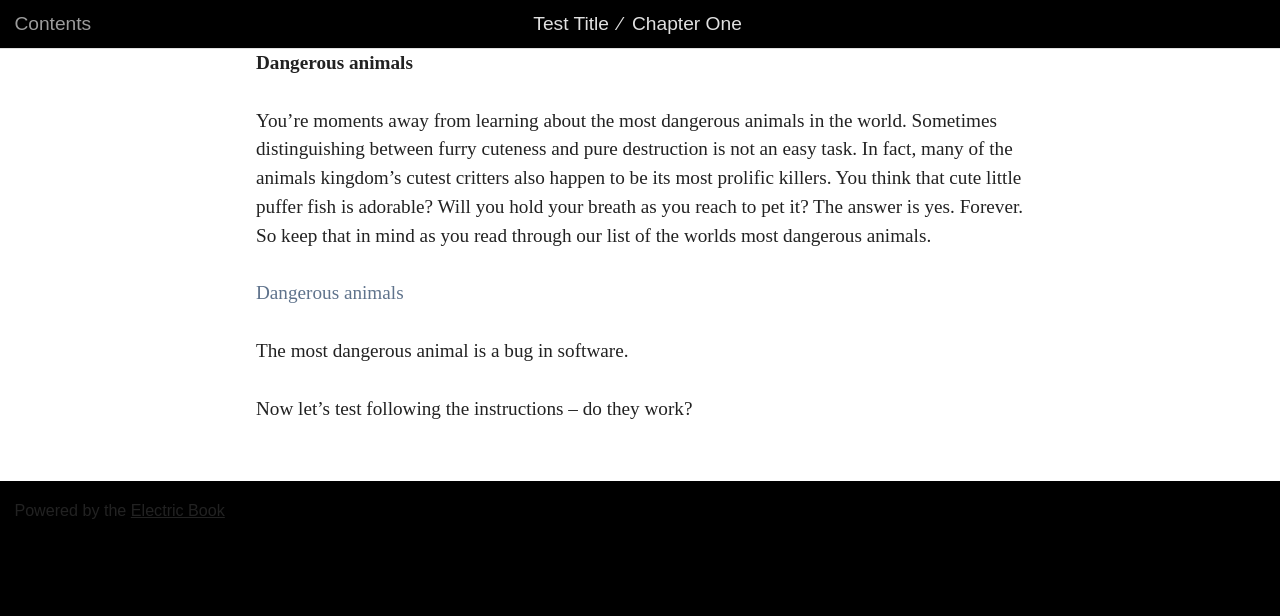
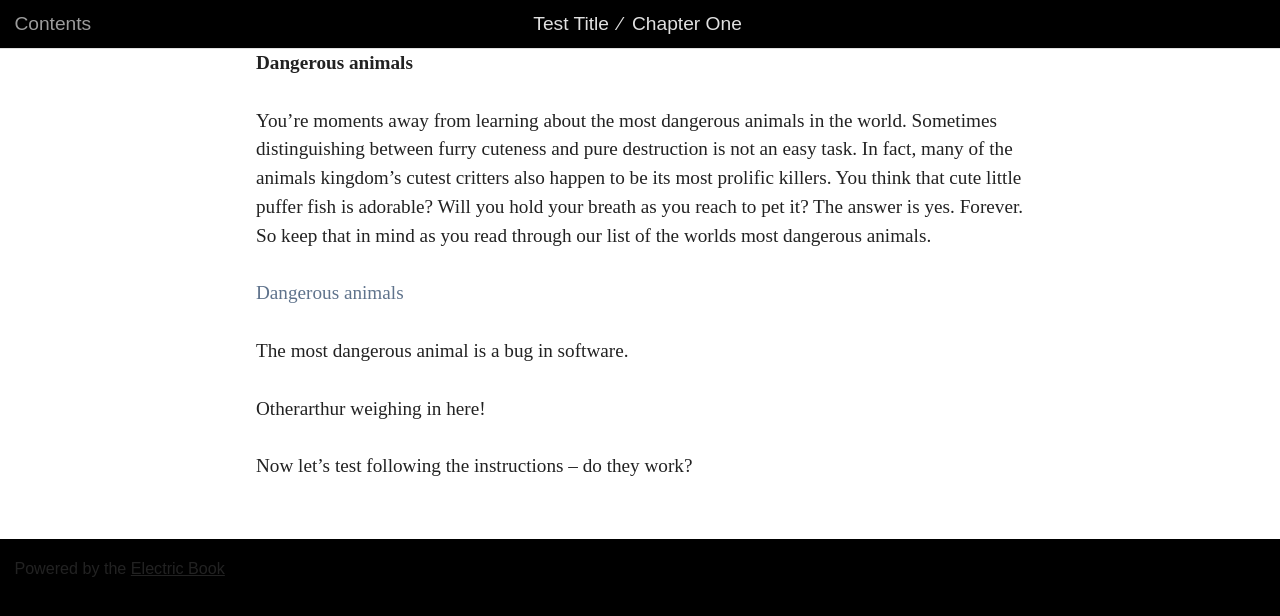
Before and after one commit to arthurattwell/test-eb, a Jekyll site: the page built from book/text/01.md, in a window 1280 px wide. Shown: the top 616 px of the page. Built offline with Jekyll 4.4.1, drawn with Linux system fonts in a browser that asks for light colours.

Commit message:
Weighing in on dangerous animals

```diff
--- a/book/text/01.md
+++ b/book/text/01.md
@@ -11,4 +11,6 @@ You’re moments away from learning about the most dangerous animals in the worl
 
 The most dangerous animal is a bug in software.
 
+Otherarthur weighing in here!
+
 Now let's test following the instructions -- do they work?
```
